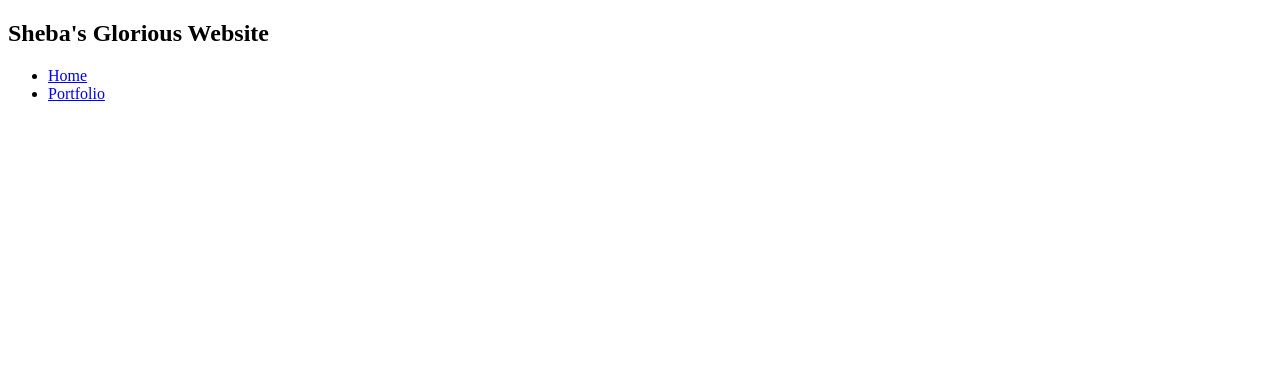
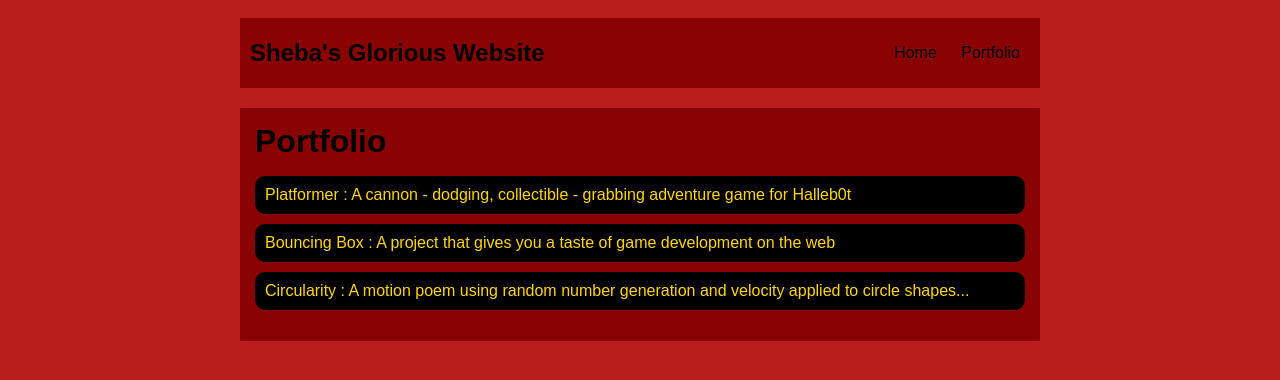
Before and after one commit to jamesburn1/jamesburn1.github.io, a plain HTML site: page portfolio.html in a window 1280 px wide. Drawn offline with Linux system fonts and the light colour scheme.

Commit message:
add portfolio.html file

```diff
--- a/portfolio.html
+++ b/portfolio.html
@@ -2,6 +2,7 @@
 <html>
     <head>
         <title>James' Magnificent Website</title>
+        <link rel="stylesheet" href="style.css">
     </head>
 
     <body>
@@ -19,6 +20,20 @@ href="portfolio.html">Portfolio</a>
              </li>
             </ul>
         </nav>
+        <main>
+            <div class="content">
+                <h1>Portfolio</h1>
+                <ul id="portfolio">
+                    <li><a
+                href="projects/platformer/">Platformer : A cannon - dodging, collectible - grabbing adventure game for Halleb0t</a></li>
+                    <li><a
+                href="projects/bouncing-box/">Bouncing Box : A project that gives you a taste of game development on the web </a></li>
+                    <li><a
+                href="projects/circularity/">Circularity : A motion poem using random number generation and velocity applied to circle shapes...</a>
+                    </li>
+                </ul>
+            </div>
+        </main>
       </div>
     </body>
 </html>
--- a/style.css
+++ b/style.css
@@ -66,3 +66,28 @@ h2, h3 {
     max-width: 800px;
     margin: auto;
  }
+/* portfolio styles */
+.content h1 {
+    color: black;
+}
+
+#portfolio {
+    list-style-type: none;
+    padding-left: 0;
+}
+
+#portfolio li {
+    background: black;
+    padding: 10px;
+    border-radius: 10px;
+    margin-bottom: 10px;
+}
+
+#portfolio li:hover {
+    background: #eee;
+}
+
+#portfolio a {
+    text-decoration: none;
+    color: gold;
+}
```
